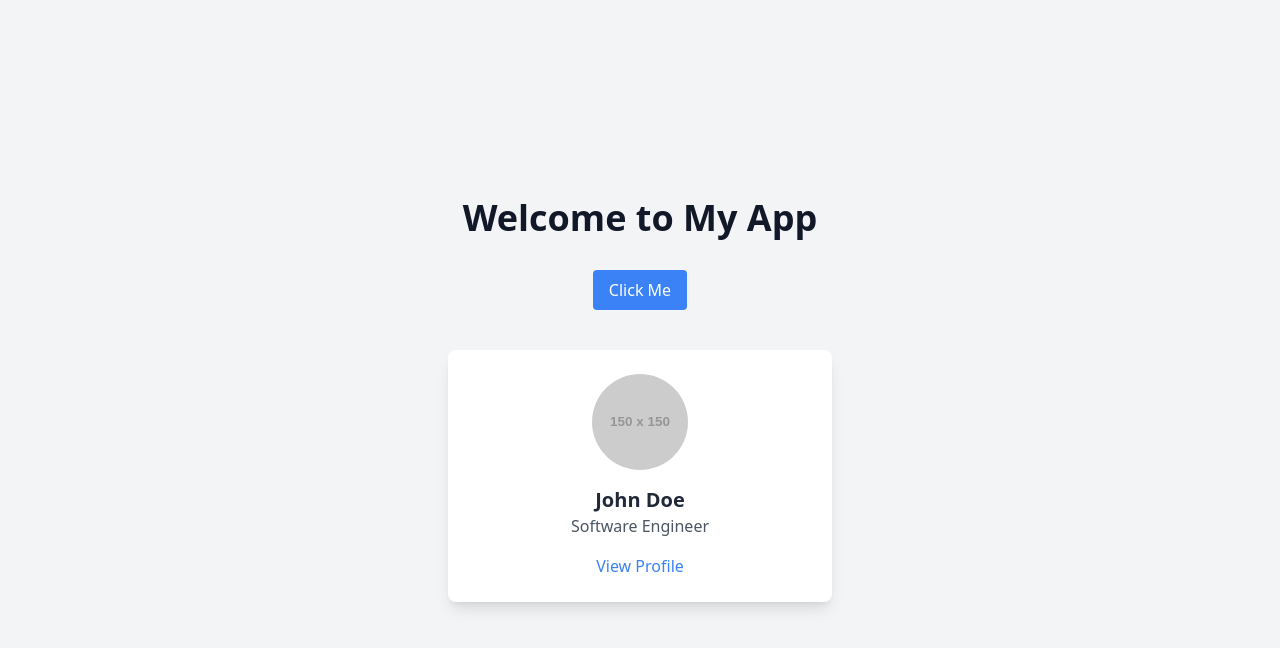
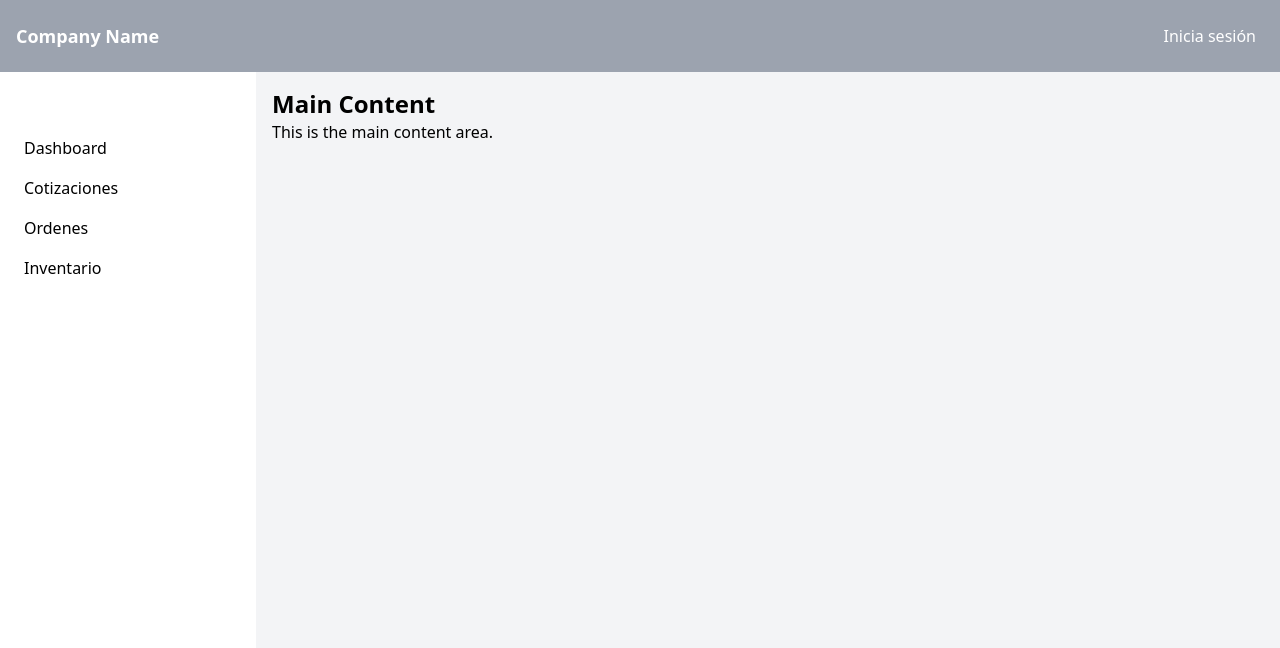
Before and after one commit to Developerproject2024/app-marketplace-ui, a React (Vite) app: page / in a window 1280 px wide. Shown: the top 648 px of the page. Built offline with nearby package versions, Linux system fonts and the light colour scheme.

Commit message:
feat: creation of toolbar, main, nav components and creation of the layout component

```diff
--- a/src/App.tsx
+++ b/src/App.tsx
@@ -1,24 +1,7 @@
+import { Layout } from './components/layout';
+
 function App() {
-  return (
-    <div className="min-h-screen bg-gray-100 flex flex-col items-center justify-center">
-      <header className="text-4xl font-bold text-gray-900 mb-8">Welcome to My App</header>
-
-      <button className="bg-blue-500 text-white py-2 px-4 rounded hover:bg-blue-700 transition">Click Me</button>
-
-      <div className="mt-10 bg-white shadow-lg rounded-lg p-6 max-w-sm w-full">
-        <img className="rounded-full w-24 h-24 mx-auto" src="https://via.placeholder.com/150" alt="Profile" />
-        <div className="text-center mt-4">
-          <h2 className="text-xl font-semibold text-gray-800">John Doe</h2>
-          <p className="text-gray-600">Software Engineer</p>
-        </div>
-        <div className="mt-4 text-center">
-          <a href="#" className="text-blue-500 hover:underline">
-            View Profile
-          </a>
-        </div>
-      </div>
-    </div>
-  );
+  return <Layout />;
 }
 
 export default App;
--- /dev/null
+++ b/src/components/layout/Layout.tsx
@@ -0,0 +1,27 @@
+import { useState } from 'react';
+import { ToolBar, Nav, Main } from './index';
+
+const Layout = () => {
+  const [isMenuOpen, setIsMenuOpen] = useState(false);
+
+  const toggleMenu = () => {
+    setIsMenuOpen(!isMenuOpen);
+  };
+
+  return (
+    <div className="flex flex-col h-screen">
+      {/* Toolbar */}
+      <ToolBar toggleMenu={toggleMenu} />
+
+      <div className="flex flex-1">
+        {/* Menú de Navegación */}
+        <Nav isOpen={isMenuOpen} />
+
+        {/* Contenido Principal */}
+        <Main />
+      </div>
+    </div>
+  );
+};
+
+export default Layout;
--- /dev/null
+++ b/src/components/layout/Main.tsx
@@ -0,0 +1,10 @@
+const Main = () => {
+  return (
+    <main className="flex-1 bg-gray-100 p-4">
+      <h1 className="text-2xl font-bold">Main Content</h1>
+      <p>This is the main content area.</p>
+    </main>
+  );
+};
+
+export default Main;
--- /dev/null
+++ b/src/components/layout/Nav.tsx
@@ -0,0 +1,14 @@
+const Nav = ({ isOpen }) => {
+  return (
+    <aside className={`bg-white text-black w-64 mt-10 p-4 space-y-2 ${isOpen ? 'block' : 'hidden'} md:block`}>
+      <ul>
+        <li className="hover:bg-gray-400 p-2 rounded disabled">Dashboard</li>
+        <li className="hover:bg-gray-400 p-2 rounded">Cotizaciones</li>
+        <li className="hover:bg-gray-400 p-2 rounded">Ordenes</li>
+        <li className="hover:bg-gray-400 p-2 rounded">Inventario</li>
+      </ul>
+    </aside>
+  );
+};
+
+export default Nav;
--- /dev/null
+++ b/src/components/layout/ToolBar.tsx
@@ -0,0 +1,17 @@
+const Toolbar = ({ toggleMenu }) => {
+  return (
+    <header className="bg-gray-400 text-white p-4 flex justify-between items-center">
+      <div className="text-lg font-bold">Company Name</div>
+      <nav className="hidden md:flex space-x-4">
+        <a href="#home" className="hover:bg-gray-700 p-2 rounded">
+          Inicia sesión
+        </a>
+      </nav>
+      <button className="md:hidden block" onClick={toggleMenu}>
+        Menu
+      </button>
+    </header>
+  );
+};
+
+export default Toolbar;
--- /dev/null
+++ b/src/components/layout/index.tsx
@@ -0,0 +1,4 @@
+export { default as Layout } from './Layout';
+export { default as ToolBar } from './ToolBar';
+export { default as Nav } from './Nav';
+export { default as Main } from './Main';
```
